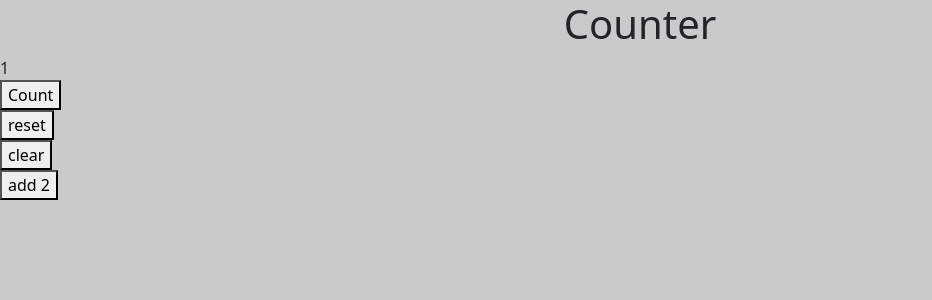
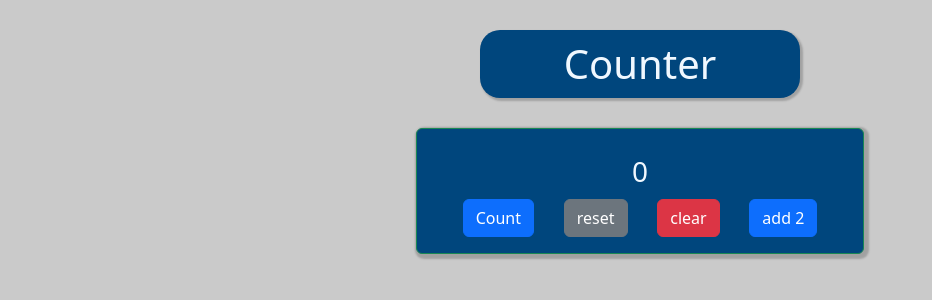
Before and after one commit to Jetmishemoto/Counter, a Flask app: page / in a window 1280 px wide. Shown: the top 300 px of the page, without its empty margins (0-932 px from the left). Run offline with Flask 3, Linux system fonts and the light colour scheme.

Commit message:
added css bootstrap

```diff
--- a/server.py
+++ b/server.py
@@ -8,12 +8,12 @@ app.secret_key = 'Password1'
 def main_page():
 
     if not 'num_visits' in session:
-        session['num_visits'] = 1
+        session['num_visits'] = 0
 
     else:
        session['num_visits'] += 1
        print("A Visiter is in the session")
-       print( session['num_visits'])
+       print( "Num of Visiters : " + str(session['num_visits']))
 
     return render_template("index.html" ,num_visits = session['num_visits'] )
 
@@ -37,11 +37,7 @@ def clear_session():
 @app.route('/add2',methods=['POST'] )
 def add2_session():
 
-    if not 'num_visits' in session:
-        session['num_visits'] = 0
-
-    else:
-     session['num_visits'] += 2
+    session['num_visits'] += 1
 
     return redirect('/')
 
--- a/templates/index.html
+++ b/templates/index.html
@@ -14,46 +14,91 @@
             background-color: rgb(202, 202, 202);
         }
 
+    .title{
+      display: flex;
+      color: aliceblue;
+      justify-content: center;
+      background-color: rgb(0 70 125);
+      box-shadow: 2px 2px 2px 1px rgba(0, 0, 0, 0.2);
+      width: 25%;
+      border-radius: 20px;
+      padding: 10px;
+      align-items: center;
+      margin: 30px auto;
+
+    }
+
+        .container{
+        background-color: rgb(0 70 125);
+        color: aliceblue;
+        box-shadow: 2px 2px 2px 3px rgba(0, 0, 0, 0.2) !important;
+        border-radius: 30px;
+        width: 35%;
+        }
+
         h1{
             display: flex;
            align-items: center;
            justify-content: center;
         }
+        .num{
+            display: flex;
+           align-items: center;
+           justify-content: center;
+           margin: 10px;
+        }
+        .btns{
+            display: flex;
+            align-items: center;
+            justify-content: space-evenly;
+        }
+
+
+
 
 
 
     </style>
 
 
-<H1> Counter</H1>
+    <H1 class="title"> Counter</H1>
+    <div class="container shadow-lg p-3 mb-5 rounded border border-success" >
 
-<div>{{num_visits}}</div>
+    <div>
+        <h3 class="num">{{num_visits}} </h3>
+    </div>
 
-    <div class="form">
+    <div class= "btns">
 
-        <form action="/users" method="post">
+            <form  action="/users" method="post">
+                <button class="btn btn-primary" type="submit" >Count</button>
+            </form>
 
-            <button type="submit" >Count</button>
-        </form>
 
             <form action="/reset" method="post">
 
-            <button type="submit" >reset</button>
+                <button class="btn btn-secondary" type="submit" >reset</button>
             </form>
+
+
+
+
 
 
                 <form action="/clear" method="post">
 
-            <button type="submit" >clear</button>
+                    <button  class="btn btn-danger" type="submit" >clear</button>
                 </form>
 
                 <form action="/add2" method="post">
 
-            <button type="submit" >add 2</button>
+                    <button class="btn btn-primary" type="submit" >add 2</button>
                 </form>
 
             </div>
 
 
+
+
 </body>
 </html>
```
Lines whose indentation alone changed are shown as unchanged.
